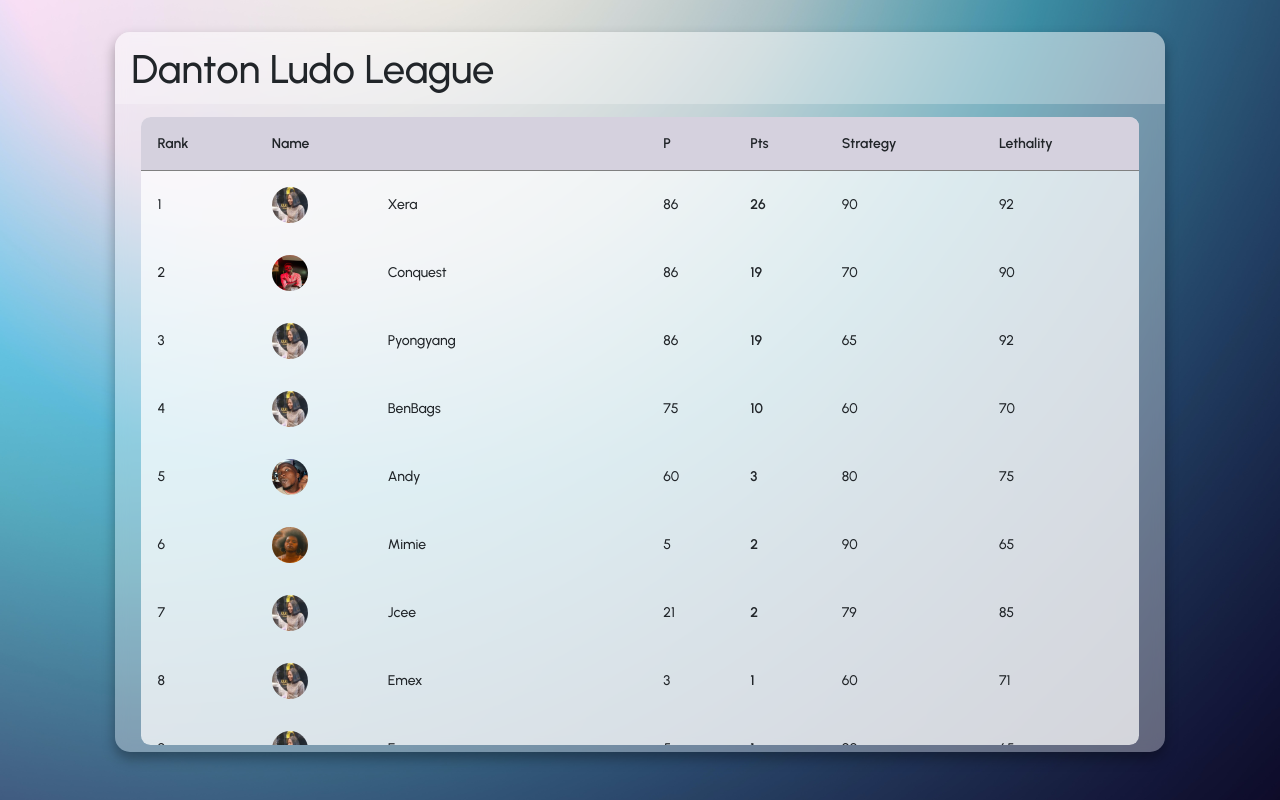
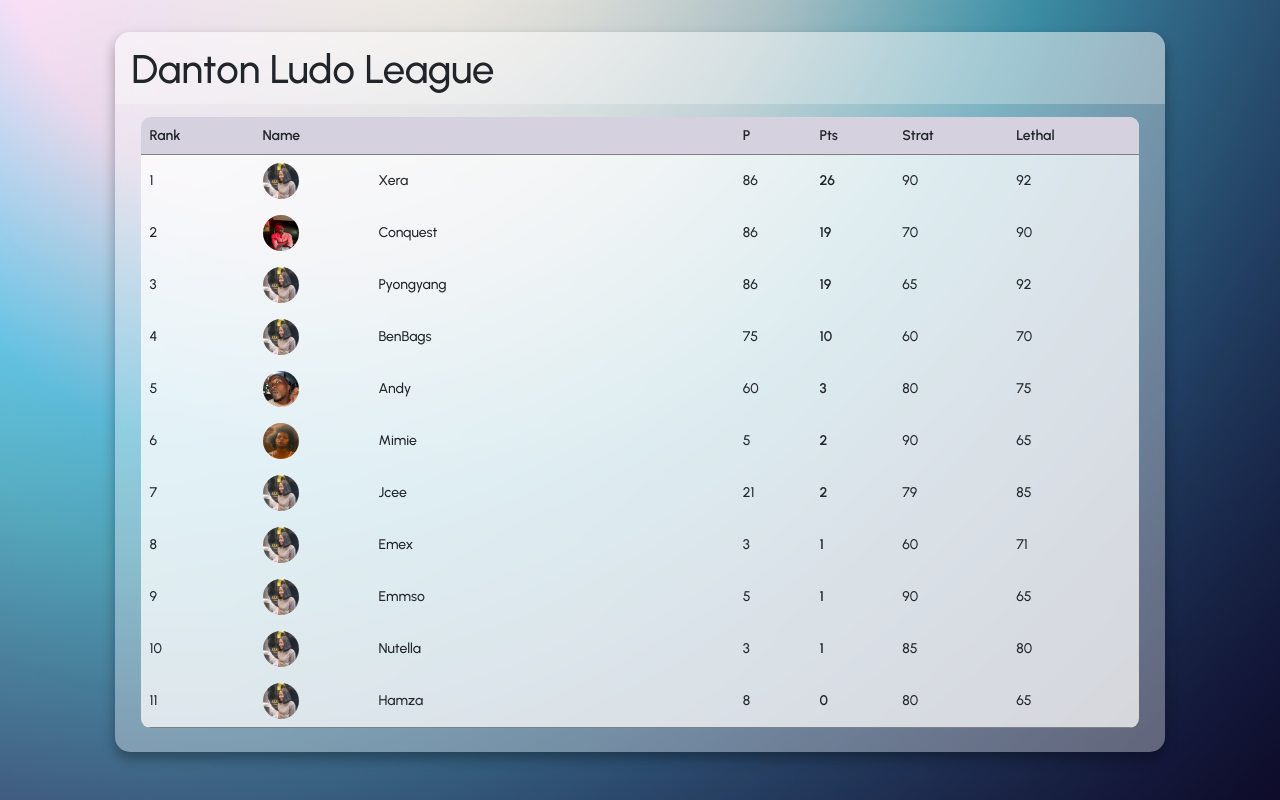
Before and after one commit to conquest-bishop/blackbox, a plain HTML site: page index.html in a window 1280 px wide. Drawn offline with nearby package versions, Linux system fonts and the light colour scheme.

Commit message:
changed padding

```diff
--- a/home.css
+++ b/home.css
@@ -34,7 +34,7 @@ body{
 
 
 table, th, td{
-    padding: 1rem;
+    padding: 8px;
     border-collapse: collapse;
 
 }
--- a/index.html
+++ b/index.html
@@ -44,8 +44,8 @@
                         <th>Name</th>
                         <th>P</th>
                         <th>Pts</th>
-                        <th>Strategy</th>
-                        <th>Lethality</th>
+                        <th>Strat</th>
+                        <th>Lethal</th>
                     </tr>
                 </thead>
                 <tbody>
```
